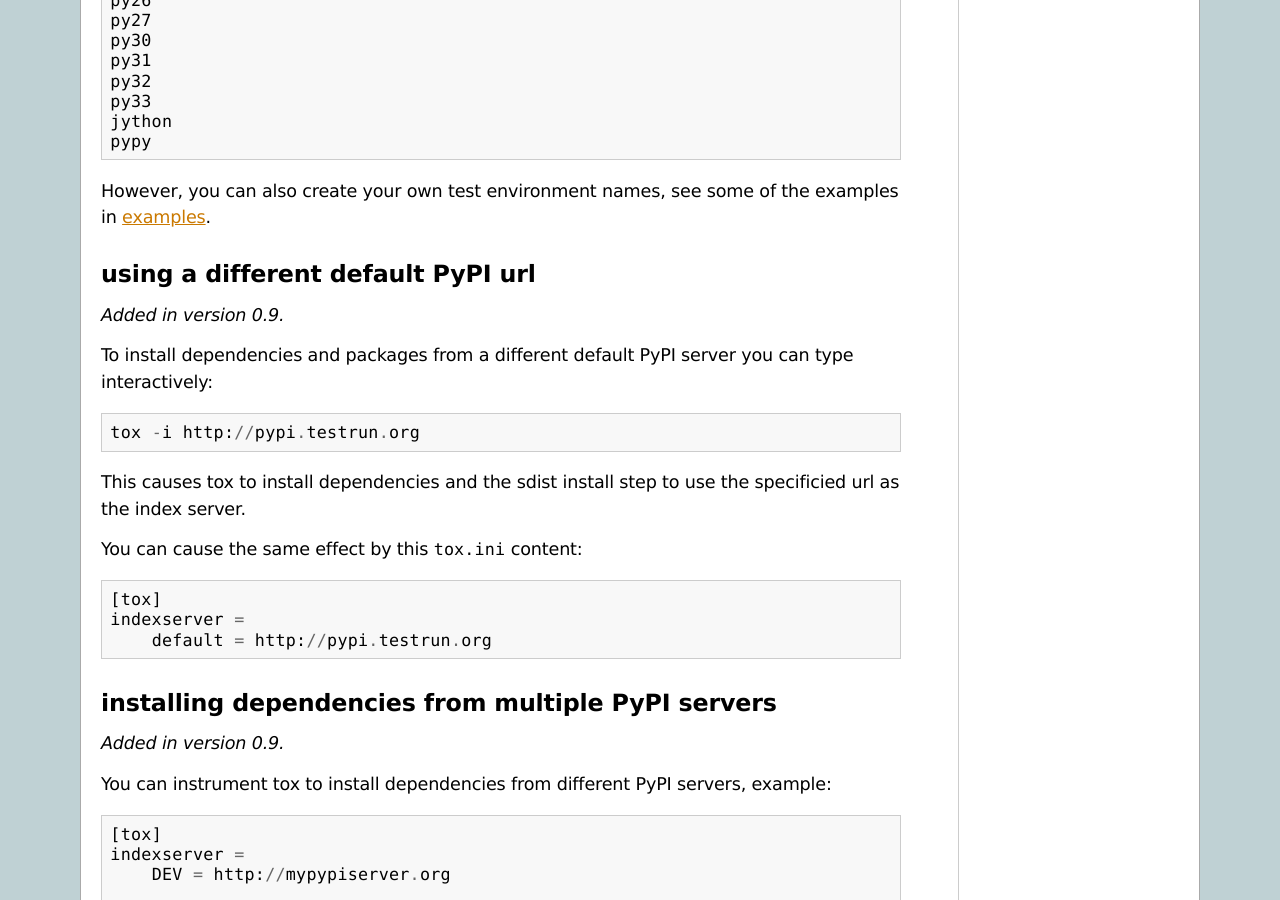
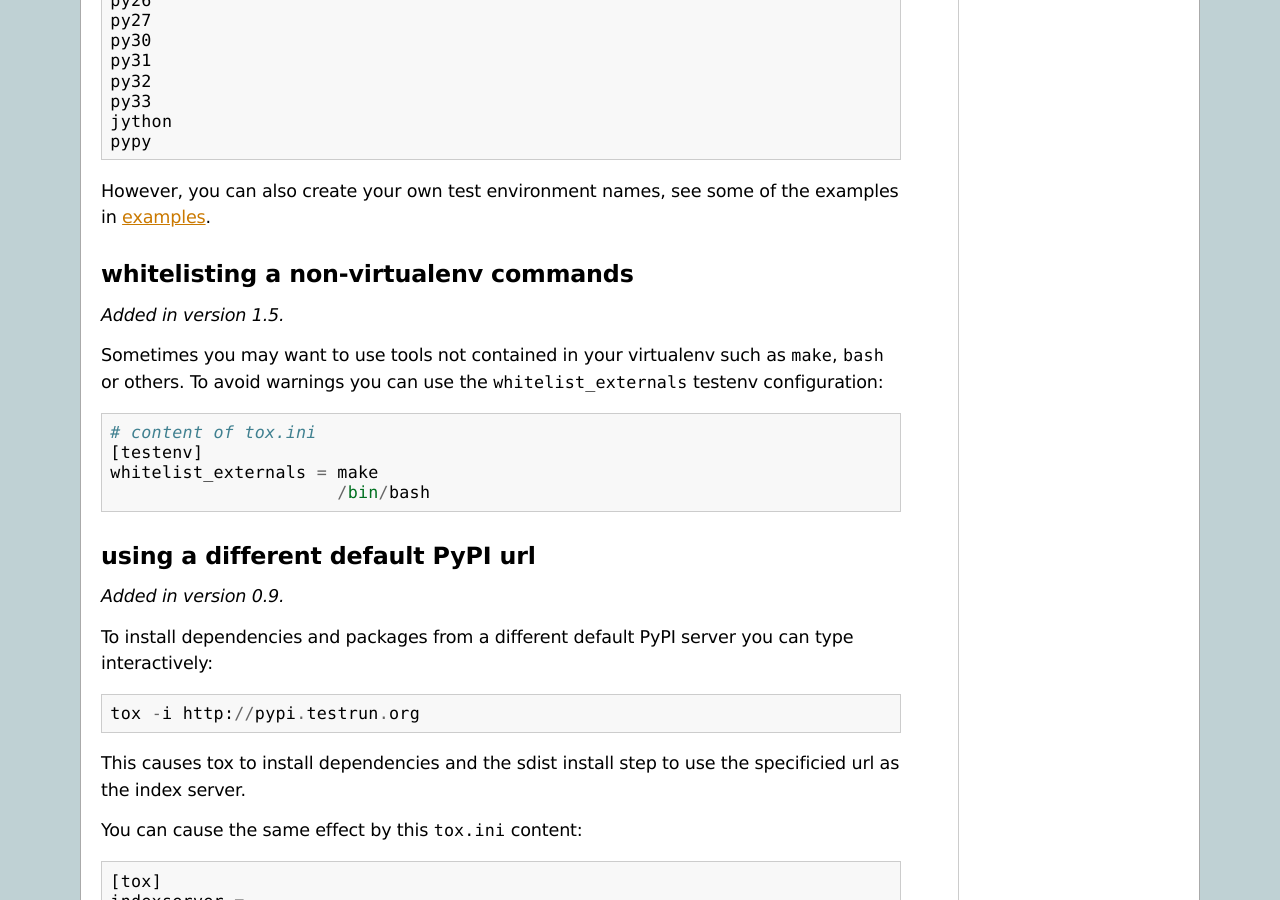
Before and after one commit to msabramo/tox, a Sphinx documentation site: the page built from doc/example/basic.txt, in a window 1280 px wide and 900 px high, scrolled down 742 px. Built offline with Sphinx 7.4.7, drawn with Linux system fonts in a browser that asks for light colours; some of the changed text lies outside the part shown.

Commit message:
fixing changelog and adding a whitelist_externals example

```diff
--- a/doc/example/basic.txt
+++ b/doc/example/basic.txt
@@ -43,6 +43,22 @@
 
 However, you can also create your own test environment names,
 see some of the examples in :doc:`examples <../examples>`.
+
+whitelisting a non-virtualenv commands
+-----------------------------------------------
+
+.. versionadded:: 1.5
+
+Sometimes you may want to use tools not contained in your
+virtualenv such as ``make``, ``bash`` or others. To avoid
+warnings you can use the ``whitelist_externals`` testenv
+configuration::
+
+    # content of tox.ini
+    [testenv]
+    whitelist_externals = make
+                          /bin/bash
+
 
 .. _virtualenv: http://pypi.python.org/pypi/virtualenv
 
--- a/doc/install.txt
+++ b/doc/install.txt
@@ -4,13 +4,13 @@
 Install info in a nutshell
 ----------------------------------
 
-**Pythons**: CPython 2.4-3.2, Jython-2.5.1, pypy-1.5
+**Pythons**: CPython 2.4-3.3, Jython-2.5.1, pypy-1.9ff
 
 **Operating systems**: Linux, Windows, OSX, Unix
 
 **Installer Requirements**: setuptools_ or Distribute_
 
-**License**: GPLv2 or later
+**License**: MIT license
 
 **hg repository**: http://bitbucket.org/hpk42/tox
 
```
Also changed, not shown: 1 other file.
